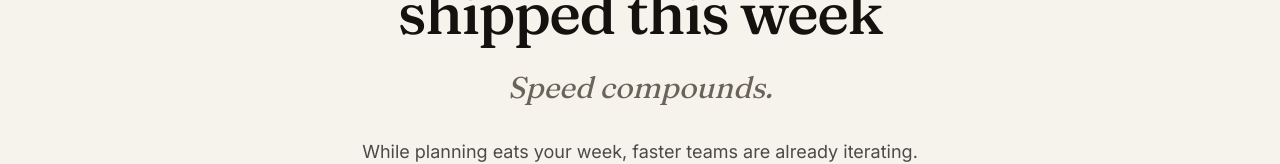
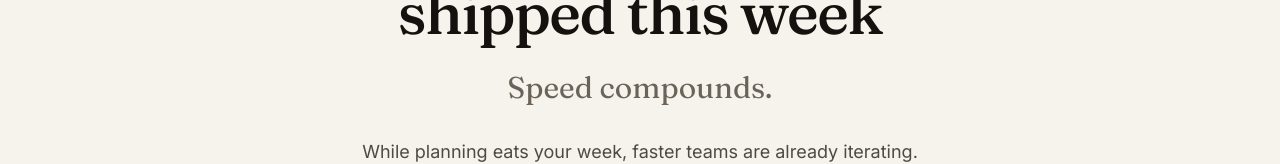
Before and after one commit to CometBlazer/adaptive-conversion-feed, a Next.js app: page / in a window 1280 px wide. Both pictures are taken after a click on the button "I understand — begin". Shown: the part 314-478 px from the top of the page. Built offline with nearby package versions, Linux system fonts and the light colour scheme; no server answers.

Commit message:
feat: remove italic styling from PitchCard subheadline for improved readability

```diff
--- a/components/PitchCard.tsx
+++ b/components/PitchCard.tsx
@@ -91,7 +91,7 @@ export function PitchCard({
           {card.headline}
         </h2>
 
-        <p className="mt-7 max-w-2xl font-display text-2xl italic leading-snug text-slatey sm:text-3xl">
+        <p className="mt-7 max-w-2xl font-display text-2xl leading-snug text-slatey sm:text-3xl">
           {card.subheadline}
         </p>
 
```
